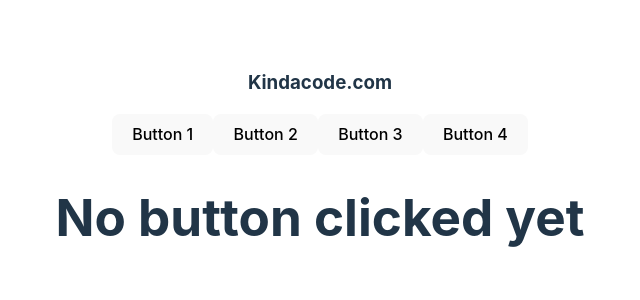
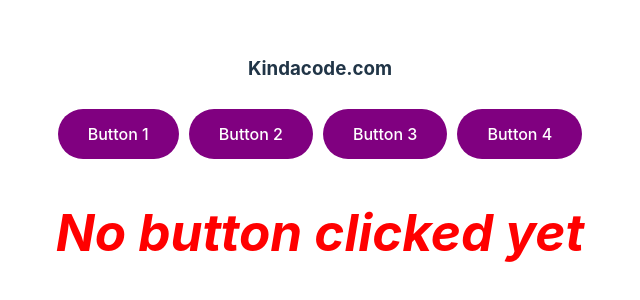
Before and after one commit to mendelssohnbach/kinda-props-typesofProps, a React (Vite) app: page / in a window 1280 px wide. Shown: the part 234-534 px from the top of the page, without its empty margins (320-960 px from the left). Built offline with nearby package versions, Linux system fonts and the light colour scheme.

Commit message:
:lipstick: Appスタイル設定

```diff
--- a/src/App.css
+++ b/src/App.css
@@ -5,37 +5,30 @@
   text-align: center;
 }
 
-.logo {
-  height: 6em;
-  padding: 1.5em;
-  will-change: filter;
-}
-.logo:hover {
-  filter: drop-shadow(0 0 2em #646cffaa);
-}
-.logo.react:hover {
-  filter: drop-shadow(0 0 2em #61dafbaa);
+.container {
+  margin: 30px auto;
+  width: 700px;
+  display: flex;
+  flex-direction: column;
+  justify-content: center;
+  align-items: center;
 }
 
-@keyframes logo-spin {
-  from {
-    transform: rotate(0deg);
-  }
-  to {
-    transform: rotate(360deg);
-  }
+.button {
+  margin: 10px 5px;
+  padding: 15px 30px;
+  background-color: purple;
+  color: white;
+  cursor: pointer;
+  border-radius: 30px;
+  border: none;
 }
 
-@media (prefers-reduced-motion: no-preference) {
-  a:nth-of-type(2) .logo {
-    animation: logo-spin infinite 20s linear;
-  }
+.button:hover {
+  background-color: orangered;
 }
 
-.card {
-  padding: 2em;
+h1 {
+  color: red;
+  font-style: italic;
 }
-
-.read-the-docs {
-  color: #888;
-}
```
